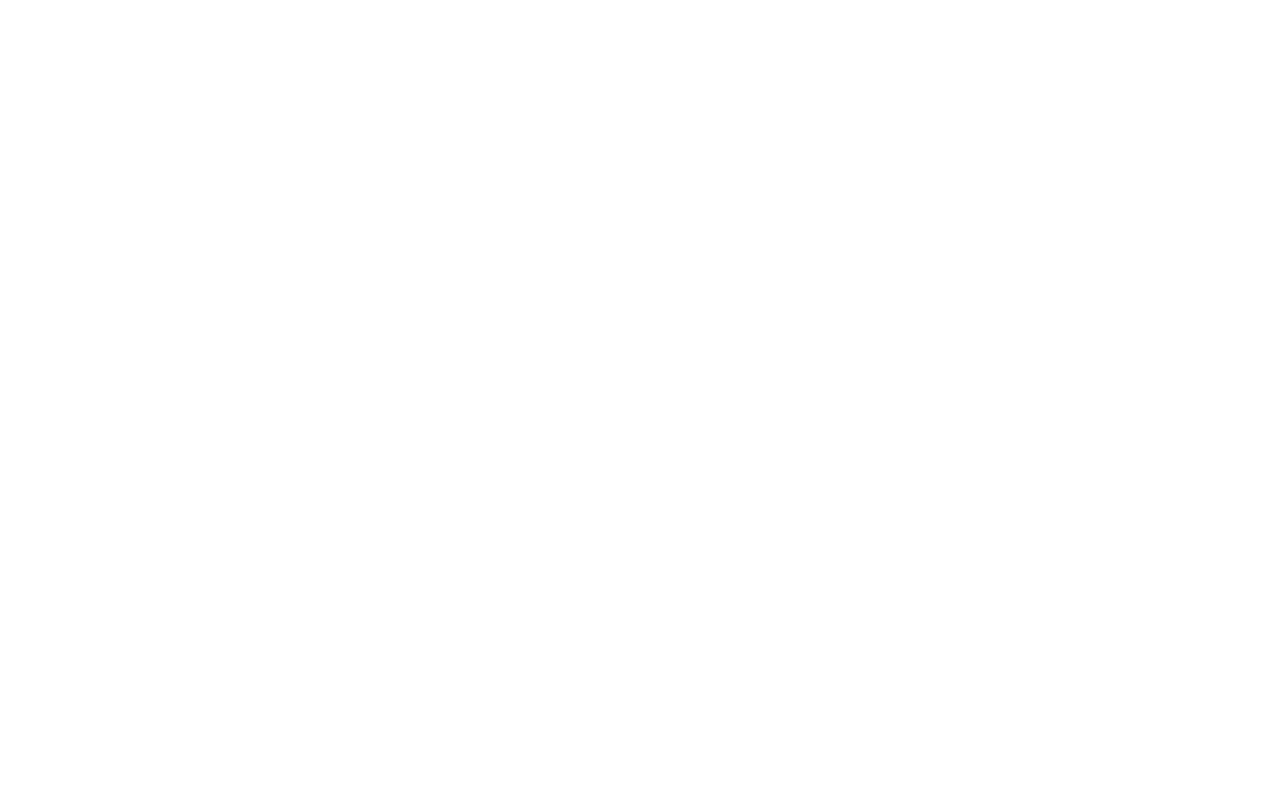
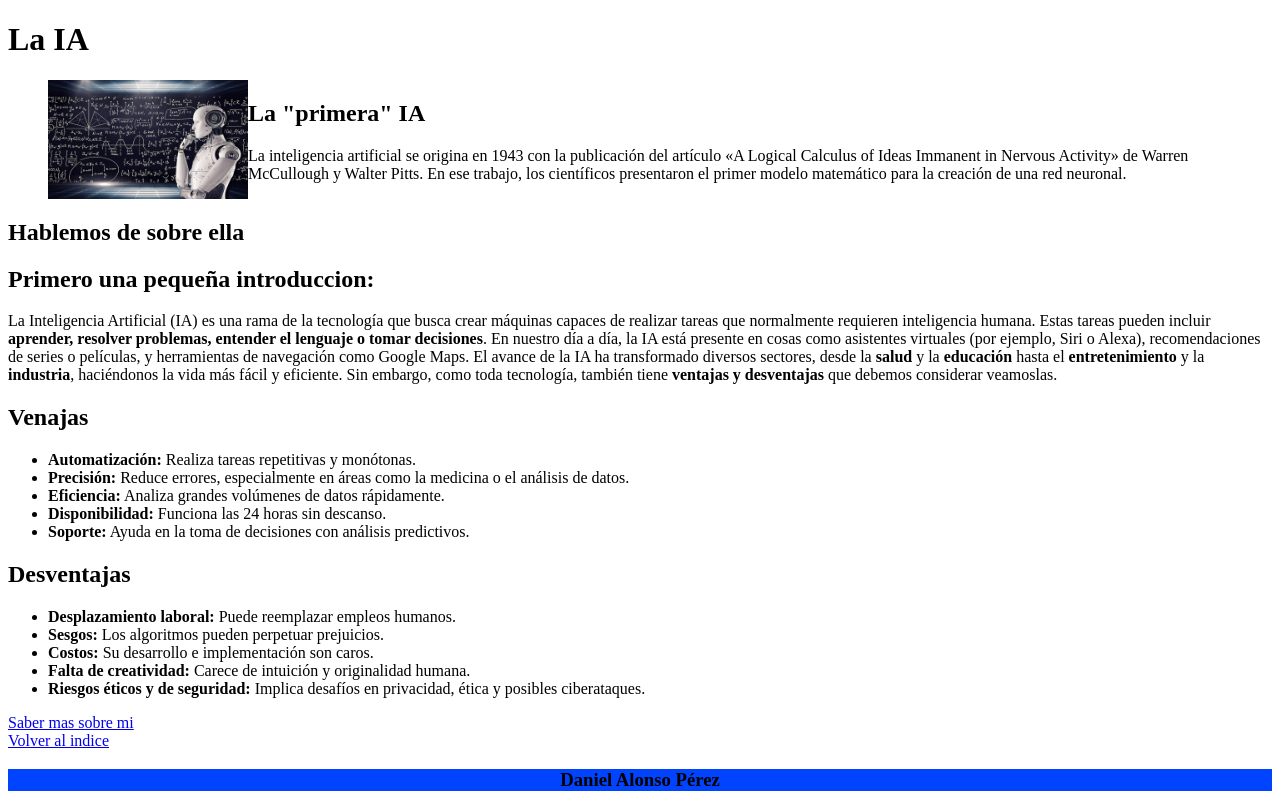
Before and after one commit to Asturmav/ProyectoMarcas-main, a plain HTML site: page Sobre_IA.html in a window 1280 px wide. Drawn offline with Linux system fonts and the light colour scheme.

Commit message:
Version con el texto finalizado, faltando los estilos

```diff
--- a/Sobre_IA.html
+++ b/Sobre_IA.html
@@ -3,10 +3,55 @@
 <head>
     <meta charset="UTF-8">
     <meta name="viewport" content="width=device-width, initial-scale=1.0">
-    <title>Document</title>
+    <title>La IA</title>
     <link rel="stylesheet" href="estilos/estilos.css">
 </head>
 <body>
 
+    <h1>La IA</h1>
+    <figure>
+
+        <img src="imagenes/media-docena-de-curiosidades-sobre-la-inteligencia-artificial-ia (1).jpg" id="imganimal">
+        <figcaption>
+            <h2 class=>La "primera" IA</h2>
+
+           <p> La inteligencia artificial se origina en 1943 con la publicación del artículo «A Logical Calculus of Ideas Immanent in Nervous Activity» de Warren McCullough y Walter Pitts.
+            En ese trabajo, los científicos presentaron el primer modelo matemático para la creación de una red neuronal.</p>
+
+    </figcaption>
+    </figure>
+
+    <h2>Hablemos de sobre ella</h2>
+    <h2>Primero una pequeña introduccion: </h2>
+    <p>La Inteligencia Artificial (IA) es una rama de la tecnología que busca crear máquinas capaces de realizar tareas que normalmente requieren inteligencia humana.
+        Estas tareas pueden incluir <strong>aprender, resolver problemas, entender el lenguaje o tomar decisiones</strong>. En nuestro día a día, la IA está presente en cosas como asistentes virtuales (por ejemplo, Siri o Alexa), recomendaciones de series o películas, y herramientas de navegación como Google Maps.
+
+        El avance de la IA ha transformado diversos sectores, desde la <strong>salud</strong> y la <strong>educación</strong> hasta el <strong>entretenimiento</strong> y la <strong>industria</strong>, haciéndonos la vida más fácil y eficiente. Sin embargo, como toda tecnología, también tiene <strong>ventajas y desventajas</strong> que debemos considerar veamoslas.</p>
+
+
+        <h2>Venajas</h2>
+        <ul>
+            <li><strong>Automatización:</strong> Realiza tareas repetitivas y monótonas.</li>
+            <li><strong>Precisión:</strong> Reduce errores, especialmente en áreas como la medicina o el análisis de datos.</li>
+            <li><strong>Eficiencia:</strong> Analiza grandes volúmenes de datos rápidamente.</li>
+            <li><strong>Disponibilidad:</strong> Funciona las 24 horas sin descanso.</li>
+            <li><strong>Soporte:</strong> Ayuda en la toma de decisiones con análisis predictivos.</li>
+        </ul>
+
+
+        <h2>Desventajas</h2>
+        <ul>
+                <li><strong>Desplazamiento laboral:</strong> Puede reemplazar empleos humanos.</li>
+                <li><strong>Sesgos:</strong> Los algoritmos pueden perpetuar prejuicios.</li>
+                <li><strong>Costos:</strong> Su desarrollo e implementación son caros.</li>
+                <li><strong>Falta de creatividad:</strong> Carece de intuición y originalidad humana.</li>
+                <li><strong>Riesgos éticos y de seguridad:</strong> Implica desafíos en privacidad, ética y posibles ciberataques.</li>
+        </ul>
+
+        <a href="Sobre_mi.html">Saber mas sobre mi</a>
+    <br>
+    <a href="Index.html">Volver al indice</a>
+
+    <h3 class="piePag">Daniel Alonso Pérez</h3>
 </body>
 </html>
--- a/estilos/estilos.css
+++ b/estilos/estilos.css
@@ -1,3 +1,5 @@
+
+
 #imganimal{
     height: auto;
     max-width: 200px;
```
Also changed, not shown: Sobre_mi.html (+1 -1 lines).
